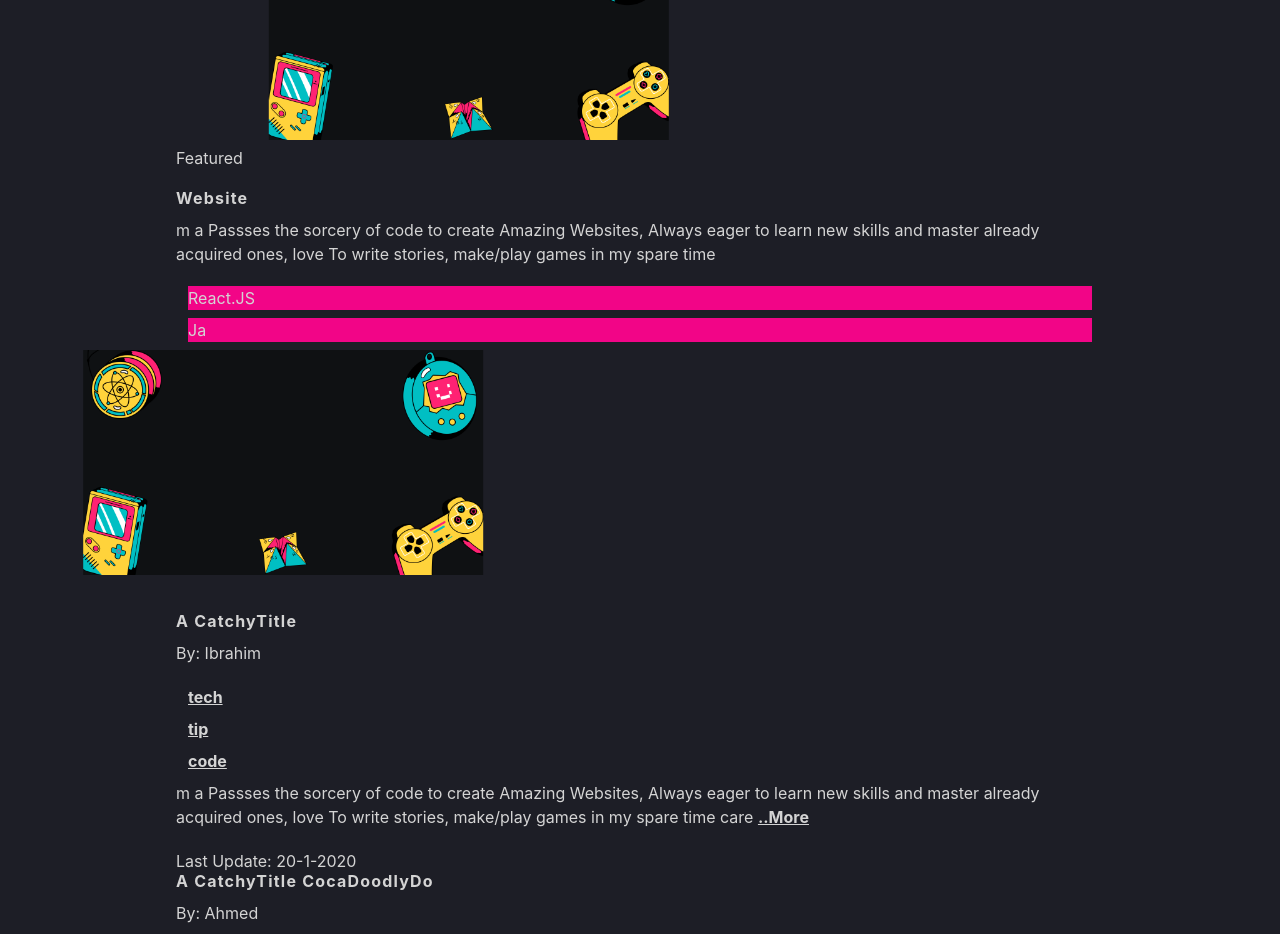
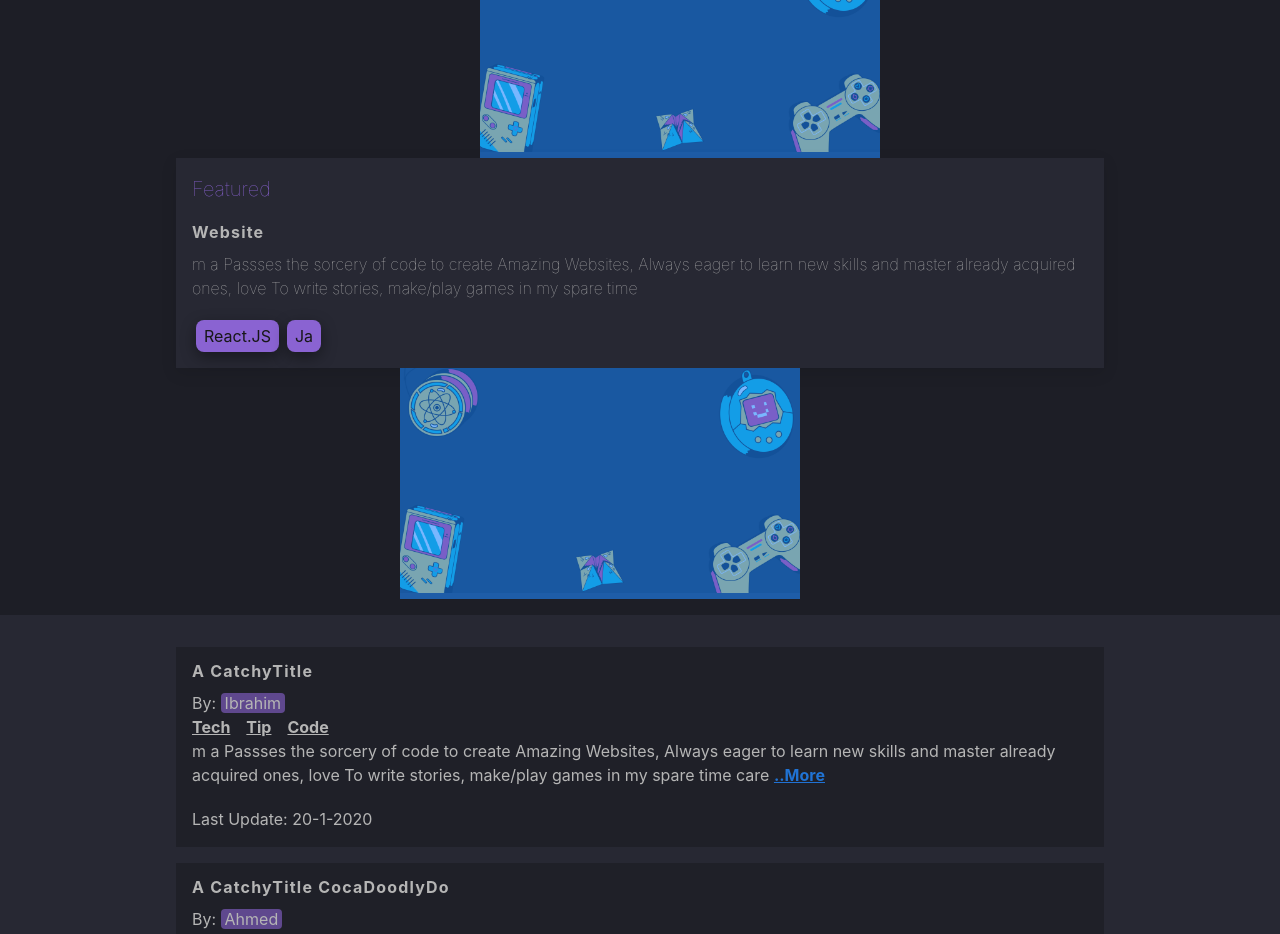
Before and after one commit to Ibrahim-Rezq/FullStack-App-personal, a React (Create React App) app: page / in a window 1280 px wide. Shown: the part 1540-2474 px from the top of the page. Built offline with nearby package versions, Linux system fonts and the light colour scheme; what password-validator would draw is missing.

Commit message:
Adding custom CSS still

```diff
--- a/src/components/Blog/Post.js
+++ b/src/components/Blog/Post.js
@@ -1,16 +1,16 @@
-import { useRef } from 'react';
-import { motion } from 'framer-motion';
-import useOnScreen from '../../util/useOnScreen';
-import { Link } from 'react-router-dom';
+import { useRef } from 'react'
+import { motion } from 'framer-motion'
+import useOnScreen from '../../util/useOnScreen'
+import { Link } from 'react-router-dom'
 
 function Post({ postData }) {
-  const { id, title, summary, auther, updated, categories } = postData;
-  const ref = useRef();
-  const isVisible = useOnScreen(ref);
+    const { id, title, summary, auther, updated, categories } = postData
+    const ref = useRef()
+    const isVisible = useOnScreen(ref)
 
     return (
         <>
-      <motion.div
+            <motion.article
                 layout
                 ref={ref}
                 initial={{ opacity: 0 }}
@@ -24,42 +24,43 @@ function Post({ postData }) {
                     type: 'spring',
                     stiffness: 100,
                 }}
-        className='Post py-2 px-3 rounded  m-2 '>
-        <div className='Post-Head'>
-          <h4 className='display-5 fw-bold'>{title}</h4>
-          <div className='Post-Head-Sub d-flex'>
-            <p className='lead fs-6 ms-4  '>
-              By: <span className='pb-1 px-2 rounded'>{auther}</span>
+                className='post'
+            >
+                <section className='post-head'>
+                    <h4 className=''>{title}</h4>
+                    <div className=''>
+                        <p className=''>
+                            By: <span>{auther}</span>
                         </p>
-            <ul className='list-unstyled d-flex'>
+                        <ul className=''>
                             {categories.map((tag, i) => {
                                 return (
-                  <li key={i} className='mx-1'>
-                    <a href='' className='text-capitalize'>
+                                    <li key={i} className=''>
+                                        <a href='' className=''>
                                             {tag}
                                         </a>
                                     </li>
-                );
+                                )
                             })}
                         </ul>
                     </div>
-        </div>
-        <div className='Post-Body'>
-          <p className='fw-bold fs-5'>
+                </section>
+                <section className='post-body'>
+                    <p className=''>
                         {summary}
                         <Link to={'/blog/' + id} tabIndex='0'>
                             ..More
                         </Link>
                     </p>
+                </section>
+                <section className='post-footer'>
+                    <div>
+                        <span className=''>Last Update: {updated}</span>
                     </div>
-        <div className='Post-Footer'>
-          <div>
-            <span className='px-2'>Last Update: {updated}</span>
-          </div>
-        </div>
-      </motion.div>
+                </section>
+            </motion.article>
         </>
-  );
+    )
 }
 
-export default Post;
+export default Post
--- a/src/components/Blog/Posts.js
+++ b/src/components/Blog/Posts.js
@@ -1,33 +1,37 @@
-import React, { useState, useEffect } from 'react';
-import { Form, Container } from 'react-bootstrap';
-import Post from './Post';
-import { FcSearch } from 'react-icons/fc';
-import { motion, AnimatePresence } from 'framer-motion';
+import { useState, useEffect } from 'react'
+import { Form } from 'react-bootstrap'
+import Post from './Post'
+import { FcSearch } from 'react-icons/fc'
+import { motion, AnimatePresence } from 'framer-motion'
 
 function Posts({ postData, bgColor, search }) {
-  const [fillteredData, setFillteredData] = useState(postData);
-  const [searchKeyWord, setSearchKeyWord] = useState(' ');
-  const [categorie, setCategorie] = useState('All');
+    const [fillteredData, setFillteredData] = useState(postData)
+    const [searchKeyWord, setSearchKeyWord] = useState(' ')
+    const [categorie, setCategorie] = useState('All')
     useEffect(() => {
-    setFillteredData(
-      postData.filter((post) => {
+        setFillteredData(fillterData(postData))
+    }, [searchKeyWord, categorie])
+
+    const fillterData = (postData) => {
+        return postData.filter((post) => {
             return (
                 (post.summary.toLowerCase().includes(searchKeyWord) ||
                     post.title.toLowerCase().includes(searchKeyWord)) &&
-          (categorie === 'All' ? true : post.categories.includes(categorie))
-        );
+                (categorie === 'All'
+                    ? true
+                    : post.categories.includes(categorie))
+            )
         })
-    );
-  }, [searchKeyWord, categorie]);
+    }
 
     const handelFiltterBySearch = (e) => {
-    e.preventDefault();
-    setSearchKeyWord(e.target.value);
-  };
+        e.preventDefault()
+        setSearchKeyWord(e.target.value)
+    }
     const handelFiltterByCategorie = (e) => {
-    e.preventDefault();
-    setCategorie(e.target.value);
-  };
+        e.preventDefault()
+        setCategorie(e.target.value)
+    }
     return (
         <>
             {search && (
@@ -36,12 +40,12 @@ function Posts({ postData, bgColor, search }) {
                     handelFiltterByCategorie={handelFiltterByCategorie}
                 />
             )}
-      <div id='Posts' className={`bg-${bgColor || 'main'} d-flex d-f`}>
-        <motion.div layout className='d-flex d-f flex-wrap p-3 h-100 container'>
+            <section id='Posts'>
+                <motion.div layout className='container'>
                     <AnimatePresence>
                         {fillteredData.length > 0 ? (
                             fillteredData.map((post, i) => {
-                return <Post key={post.id} postData={post} />;
+                                return <Post key={post.id} postData={post} />
                             })
                         ) : (
                             <p className='display-3 text-center'>
@@ -49,14 +53,15 @@ function Posts({ postData, bgColor, search }) {
                                 <br />
                                 {'{ ' + searchKeyWord + ' }'}
                                 <br />
-                {categorie === 'All' || 'or categorie { ' + categorie + ' }'}
+                                {categorie === 'All' ||
+                                    'or categorie { ' + categorie + ' }'}
                             </p>
                         )}
                     </AnimatePresence>
                 </motion.div>
-      </div>
+            </section>
         </>
-  );
+    )
 }
 
 export const FilterForm = ({
@@ -66,9 +71,12 @@ export const FilterForm = ({
     return (
         <>
             <Form className='bg-dark'>
-        <Container>
+                <div className='container'>
                     <Form.Group className='d-flex' controlId='formSearch'>
-            <Form.Group className='d-md-flex' controlId='formSearch'>
+                        <Form.Group
+                            className='d-md-flex'
+                            controlId='formSearch'
+                        >
                             <Form.Label className='m-0'>
                                 <FcSearch style={{ fontSize: '2rem' }} />
                             </Form.Label>
@@ -80,7 +88,10 @@ export const FilterForm = ({
                                 className='ms-2'
                             />
                         </Form.Group>
-            <Form.Group className='d-md-flex ms-auto' controlId='formSearch'>
+                        <Form.Group
+                            className='d-md-flex ms-auto'
+                            controlId='formSearch'
+                        >
                             <Form.Label className='text-nowrap m-0 pt-2'>
                                 Search By categorie:{' '}
                             </Form.Label>
@@ -88,7 +99,8 @@ export const FilterForm = ({
                                 onChange={handelFiltterByCategorie}
                                 tabIndex='0'
                                 className='ms-2'
-                aria-label='Default select example'>
+                                aria-label='Default select example'
+                            >
                                 <option>All</option>
                                 <option value='tech'>tech</option>
                                 <option value='tip'>tip</option>
@@ -99,10 +111,10 @@ export const FilterForm = ({
                             </Form.Select>
                         </Form.Group>
                     </Form.Group>
-        </Container>
+                </div>
             </Form>
         </>
-  );
-};
+    )
+}
 
-export default Posts;
+export default Posts
--- a/src/components/Projects/Project.js
+++ b/src/components/Projects/Project.js
@@ -10,7 +10,7 @@ function Project({ num, ProjectData }) {
     const isVisible = useOnScreen(ref)
     return (
         <>
-            <motion.div
+            <motion.article
                 ref={ref}
                 initial={{ scale: 1.1 }}
                 animate={{ scale: 1 }}
@@ -20,12 +20,9 @@ function Project({ num, ProjectData }) {
                     type: 'spring',
                     stiffness: 100,
                 }}
-                className={`Project d-flex d-f my-md-3 my-1
-                flex-md${num % 2 === 0 ? '-row-reverse' : '-row'}
-                flex-sm-column
-                flex-column-reverse`}
+                className={`Project`}
             >
-                <motion.div
+                <motion.section
                     initial={{ x: num % 2 === 0 ? '100vw' : '-100vw' }}
                     animate={{
                         x: isVisible ? 0 : num % 2 === 0 ? '100vw' : '-100vw',
@@ -36,30 +33,24 @@ function Project({ num, ProjectData }) {
                         type: 'spring',
                         stiffness: 100,
                     }}
-                    className='Project-Data px-3 py-1 rounded clr-main'
+                    className='Project-Data '
                 >
-                    <p className='lead mb-0 fw-normal text-light'>Featured</p>
-                    <h4 className='display-5 ms-2 text-capitalize fw-bold'>
-                        {name}
-                    </h4>
-                    <p className='fw-bold'>{desc}</p>
-                    <ul>
+                    <p className='featured'>Featured</p>
+                    <h4>{name}</h4>
+                    <p>{desc}</p>
+                    <ul className='tech'>
                         {tech.map((elem, i) => {
-                            return (
-                                <li key={i} className=' badge clr-sub ms-3'>
-                                    {elem}
-                                </li>
-                            )
+                            return <li key={i}>{elem}</li>
                         })}
                     </ul>
-                </motion.div>
-                <div className='Project-Image min-vw-25 w-100'>
+                </motion.section>
+                <section className='Project-Image'>
                     <div className='overlay' />
                     <a href=''>
                         <Image src={image} alt='' fluid />
                     </a>
-                </div>
-            </motion.div>
+                </section>
+            </motion.article>
         </>
     )
 }
--- a/src/components/Projects/index.js
+++ b/src/components/Projects/index.js
@@ -1,60 +1,25 @@
-import React, { useState, useEffect } from 'react';
-import { Container } from 'react-bootstrap';
-import Project from './Project';
-import img from '../../image/BGG.png';
-
-let proj = [
-  {
-    id: 1,
-    name: 'hima',
-    desc: `m a Passionate Web Developer who uses the sorcery of
-                        code to create Amazing Websites, Always eager to learn
-                        new skills and master already acquired ones, love To
-                        write stories, make/play games in my spare time`,
-    tech: ['html', 'css'],
-    image: img,
-  },
-  {
-    id: 2,
-    name: 'MemeWebsite',
-    desc: `m a Passionate Web Developer who uses the sorcery of
-                        code to create Amazing Websites, Always eager to learn
-                        new skills acquired ones, love To
-                        write stories, make/play games in my spare time`,
-    tech: ['Pug.js', 'Sass'],
-    image: img,
-  },
-  {
-    id: 3,
-    name: 'Website',
-    desc: `m a Passses the sorcery of
-                        code to create Amazing Websites, Always eager to learn
-                        new skills and master already acquired ones, love To
-                        write stories, make/play games in my spare time`,
-    tech: ['React.JS', 'Ja'],
-    image: img,
-  },
-];
+import React, { useState, useEffect } from 'react'
+import { Container } from 'react-bootstrap'
+import Project from './Project'
+import { projectData } from '../../util/data'
 
 const Projects = () => {
     // const url = '/api/Projects'
     // const [loading, data] = useFetch(url)
-  const [projData, setProjData] = useState([]);
+    const [projData, setProjData] = useState([])
     useEffect(() => {
-    setProjData(proj);
-  }, []);
+        setProjData(projectData)
+    }, [])
 
     return (
-    <div id='Projects' className='d-flex bg-sub d-f'>
-      <Container>
-        <div className='d-flex flex-column p-3 d-f'>
+        <section id='Projects'>
+            <div className='container'>
                 {projData.map((proj, i) => {
-            return <Project num={i + 1} key={i} ProjectData={proj} />;
+                    return <Project num={i + 1} key={i} ProjectData={proj} />
                 })}
             </div>
-      </Container>
-    </div>
-  );
-};
+        </section>
+    )
+}
 
-export default Projects;
+export default Projects
--- a/src/css/css.css
+++ b/src/css/css.css
@@ -1,13 +1,24 @@
 @import url('https://fonts.googleapis.com/css2?family=Courgette&display=swap');
 
+/* ////////////////////////////////////variables//////////////////////////////////// */
 :root {
-  --clr-text: #d4d4d4;
-  --clr-text-sub: #222;
-  --clr-dark-l: #272833;
-  --clr-dark: #1d1e26;
-  --clr-main-0: #5e35f2;
-  --clr-main-1: #8c5cf2;
-  --clr-sub: #f20587;
+    --background: #1d1e26;
+    --background-rgb: 29, 30, 38;
+    --surface: #272833;
+    --surface-rgb: 39, 40, 51;
+    --primary: #8a63d2;
+    --primary-rgb: 138, 99, 210;
+    --secondary: #2188ff;
+    --secondary-rgb: 33, 136, 255;
+    --text-background: #b5b5b5;
+    --text-Surface: #c9c9c9;
+    --text-Primary: #171717;
+    --text-Secondary: #000000;
+    --red-dark: #bb2525;
+    --red-light: #e66b6b;
+    --green-dark: #25bb32;
+    --green-light: #6be675;
+    --blue-light: #61dafb;
     --transition: all 0.3s ease-in-out;
     --spacing: 0.075rem;
     --radius: 0.25rem;
@@ -17,6 +28,8 @@
     --fixed-width: 450px;
     box-sizing: border-box;
 }
+/* ////////////////////////////////////variables//////////////////////////////////// */
+/* ////////////////////////////////////Global//////////////////////////////////// */
 html,
 #root,
 .App {
@@ -29,8 +42,8 @@ html,
 body {
     font-family: -apple-system, BlinkMacSystemFont, 'Segoe UI', Roboto, Oxygen,
         Ubuntu, Cantarell, 'Open Sans', 'Helvetica Neue', sans-serif;
-  background: var(--clr-dark);
-  color: var(--clr-text);
+    background: var(--background);
+    color: var(--text-background);
     line-height: 1.5;
     font-size: 0.875rem;
 }
@@ -167,10 +180,10 @@ img {
 }
 
 ::-webkit-scrollbar-thumb {
-  background: var(--clr-dark-l);
+    background: var(--background);
 }
 ::-webkit-scrollbar-thumb:hover {
-  background: var(--clr-dark);
+    background: var(--text-background);
 }
 
 /* ////////////////////////////////////ScrollBar//////////////////////////////////// */
@@ -182,7 +195,7 @@ img {
     width: 100%;
     top: 0;
     z-index: 101;
-  background-color: var(--clr-dark);
+    background-color: var(--background);
 }
 #NavBar .container {
     display: flex;
@@ -196,7 +209,7 @@ img {
     position: absolute;
     height: 100vh;
     width: 20rem;
-  background-color: var(--clr-dark);
+    background-color: var(--background);
     padding: 1rem;
     margin: 0;
     top: 0%;
@@ -215,13 +228,13 @@ img {
     margin: 0.75rem 0.5rem;
 }
 #NavBar .container .navbar-nav li a:hover {
-  color: var(--clr-sub);
+    color: var(--text-background);
     transition: var(--transition);
 }
 #NavBar .container .btn {
     padding: 1rem;
     background-color: inherit;
-  color: var(--clr-sub);
+    color: var(--secondary);
     margin: 0;
     border: none;
     box-shadow: none;
@@ -239,7 +252,7 @@ img {
 
 #Hero {
     /* background: url(../image/BGG.png); */
-  background-color: var(--clr-dark-l);
+    background-color: var(--surface);
     background-size: cover;
     background-repeat: no-repeat;
     background-position: center;
@@ -262,35 +275,22 @@ img {
     font-family: 'Courgette', cursive;
 }
 .Hero-Text span {
-  color: var(--clr-sub);
-}
-.Hero-Text span {
-  color: var(--clr-sub);
+    color: var(--primary);
 }
 
 /* ////////////////////////////////////Hero//////////////////////////////////// */
+/* ////////////////////////////////////Projects//////////////////////////////////// */
 
-.Post a {
-  text-decoration: underline;
-}
-#Contact,
-#Posts,
 #Projects {
     min-height: calc(100vh - 69px);
-}
-#sign {
-  min-height: calc(100vh - 131px);
-}
-#Projects {
     overflow: hidden;
-}
-.Project {
-  z-index: 1;
+    background-color: var(--background);
 }
 .Project-Image {
     transform: translate(-10%);
-  z-index: -1;
     position: relative;
+    width: fit-content;
+    margin: auto;
 }
 .Project:nth-of-type(2n) .Project-Image {
     transform: translate(10%);
@@ -299,7 +299,7 @@ img {
     position: absolute;
     width: 100%;
     height: 100%;
-  background-color: rgba(var(--bs-danger-rgb), 0.6);
+    background-color: rgba(var(--secondary-rgb), 0.6);
     transition: var(--transition);
 }
 .Project-Image .overlay:hover {
@@ -307,6 +307,30 @@ img {
 }
 .Project-Data {
     z-index: 3;
+    background-color: var(--surface);
+    padding: 1rem;
+    box-shadow: var(--light-shadow);
+}
+.Project-Data .featured {
+    font-size: 1.25rem;
+    color: var(--primary);
+}
+.Project-Data p {
+    font-weight: lighter;
+}
+.Project-Data .tech {
+    display: flex;
+    justify-content: start;
+    align-items: center;
+}
+.Project-Data .tech li {
+    background-color: var(--primary);
+    width: fit-content;
+    color: var(--text-Primary);
+    padding: 0.25rem 0.5rem;
+    border-radius: 0.5rem;
+    margin: 0 0.25rem;
+    box-shadow: var(--dark-shadow);
 }
 @media (max-width: 768px) {
     .Project-Image {
@@ -331,6 +355,86 @@ img {
         transform: translate(0%);
     }
 }
+/* ////////////////////////////////////Projects//////////////////////////////////// */
+/* ////////////////////////////////////Blog//////////////////////////////////// */
+#Posts {
+    min-height: calc(100vh - 69px);
+    background-color: var(--surface);
+}
+.post {
+    background-color: rgba(var(--background-rgb), 0.8);
+    padding: 1rem;
+    margin: 1rem 0rem;
+}
+.post a {
+    text-decoration: underline;
+}
+.post .post-head p {
+    margin: 0;
+}
+.post .post-head ul {
+    display: flex;
+}
+.post .post-head li {
+    margin: 0;
+    margin-right: 1rem;
+    text-transform: capitalize;
+}
+.post .post-head p span {
+    background-color: rgba(var(--primary-rgb), 0.6);
+    width: fit-content;
+    padding: 0rem 0.25rem;
+    border-radius: 0.25rem;
+}
+.post .post-body p {
+    color: var(--text-background);
+}
+.post .post-body p a {
+    color: rgba(var(--secondary-rgb), 0.8);
+}
+/* ////////////////////////////////////Blog//////////////////////////////////// */
+/* ////////////////////////////////////Comment//////////////////////////////////// */
+.comment {
+    background-color: var(--surface);
+    padding: 1rem;
+    margin: 0;
+    margin-bottom: 1rem;
+    border-radius: 0.25rem;
+    min-width: 20rem;
+    width: 80vw;
+    max-width: 100%;
+}
+.comment h4 {
+    color: var(--primary);
+}
+.comment p {
+    color: var(--text-Surface);
+    margin-left: 0.75rem;
+}
+
+/* ////////////////////////////////////Comment//////////////////////////////////// */
+/* ////////////////////////////////////Footer//////////////////////////////////// */
+#Footer {
+    text-align: center;
+    background-color: var(--surface);
+}
+#Footer .container {
+    padding: 0.5rem;
+    padding-top: 1.5rem;
+}
+#Footer .heart {
+    color: var(--red-dark);
+}
+#Footer .my-heart {
+    color: var(--blue-light);
+}
+/* ////////////////////////////////////Footer//////////////////////////////////// */
+#Contact {
+    min-height: calc(100vh - 69px);
+}
+#sign {
+    min-height: calc(100vh - 131px);
+}
 #Contact {
     display: flex;
     justify-content: center;
@@ -343,22 +447,6 @@ img {
     transform: translate(-50%, -50%);
     background-color: var(--clr-sub);
     box-shadow: 0px 5px 5px inset rgba(107, 107, 107, 0.5);
-}
-.Post {
-  background-color: rgba(var(--bs-danger-rgb), 0.9);
-}
-.Post-Head-Sub {
-  justify-content: space-between;
-}
-.Post-Head p span {
-  background-color: rgba(var(--bs-dark-rgb), 0.6);
-  width: fit-content;
-}
-.Post-Body p {
-  color: rgba(var(--bs-dark-rgb), 0.8);
-}
-.Post-Body p a {
-  color: rgba(var(--bs-info-rgb), 0.8) !important;
 }
 #Contact-Form,
 .RegisterForm,
@@ -377,39 +465,31 @@ img {
         width: 100%;
     }
 }
-.bg-main {
-  background-color: var(--clr-bg-main);
-}
-.bg-sub {
-  background-color: var(--clr-bg-sub);
-}
-.clr-main {
-  background-color: var(--clr-main);
-}
-.clr-sub {
-  background-color: var(--clr-sub);
-}
+/* ////////////////////////////////////Form//////////////////////////////////// */
+form
+/* ////////////////////////////////////Form//////////////////////////////////// */
 /* ////////////////////////////////////Buttons//////////////////////////////////// */
 .btn {
     padding: 1rem 1.5rem;
     margin: 1rem 0rem;
     font-size: 1.25rem;
-  background-color: var(--clr-sub);
-  color: var(--clr-text-sub);
+    background-color: var(--secondary);
+    color: var(--text-Secondary);
     transition: var(--transition);
     border-radius: 2rem;
-  border: 1px solid var(--clr-sub);
+    border: 1px solid var(--secondary);
     box-shadow: var(--dark-shadow);
     cursor: pointer;
 }
 .btn:hover {
-  background-color: var(--clr-text-dark) !important;
-  color: var(--clr-sub) !important;
-  border-radius: 3px black;
+    background-color: var(--background) !important;
+    color: var(--text-background) !important;
+    border: 1px solid var(--secondary);
 }
 .btn:active {
-  color: var(--clr-main-1) !important;
-  border: 1px solid var(--clr-main-1);
+    color: var(--text-background) !important;
+    border: 1px solid var(--text-background);
     transition: 0s !important;
+    box-shadow: none;
 }
 /* ////////////////////////////////////Buttons//////////////////////////////////// */
--- a/src/util/data.js
+++ b/src/util/data.js
@@ -1,3 +1,4 @@
+import img from '../image/BGG.png'
 export const postData = [
     {
         id: 1,
@@ -98,7 +99,7 @@ export const postData = [
         auther: 'Ibrahim',
         categories: ['tech', 'tip', 'code'],
     },
-];
+]
 
 export const comments = [
     {
@@ -131,7 +132,7 @@ export const comments = [
         commenterId: 'guest',
         commentContent: 'holder bee gele the buty',
     },
-];
+]
 export const users = [
     {
         id: 2,
@@ -149,4 +150,36 @@ export const users = [
         created: '10-3-2020',
         lastlogin: '19-2-2022',
     },
-];
+]
+export const projectData = [
+    {
+        id: 1,
+        name: 'hima',
+        desc: `m a Passionate Web Developer who uses the sorcery of
+                        code to create Amazing Websites, Always eager to learn
+                        new skills and master already acquired ones, love To
+                        write stories, make/play games in my spare time`,
+        tech: ['html', 'css'],
+        image: img,
+    },
+    {
+        id: 2,
+        name: 'MemeWebsite',
+        desc: `m a Passionate Web Developer who uses the sorcery of
+                        code to create Amazing Websites, Always eager to learn
+                        new skills acquired ones, love To
+                        write stories, make/play games in my spare time`,
+        tech: ['Pug.js', 'Sass'],
+        image: img,
+    },
+    {
+        id: 3,
+        name: 'Website',
+        desc: `m a Passses the sorcery of
+                        code to create Amazing Websites, Always eager to learn
+                        new skills and master already acquired ones, love To
+                        write stories, make/play games in my spare time`,
+        tech: ['React.JS', 'Ja'],
+        image: img,
+    },
+]
```
Also changed, not shown: src/components/Blog/Comment/Comment.js (+17 -17 lines), src/components/Blog/PostPage.js (+37 -37 lines), src/components/Footer/index.js (+16 -18 lines), src/components/Home/Hero.js (+12 -9 lines). Lines whose indentation alone changed are shown as unchanged.
